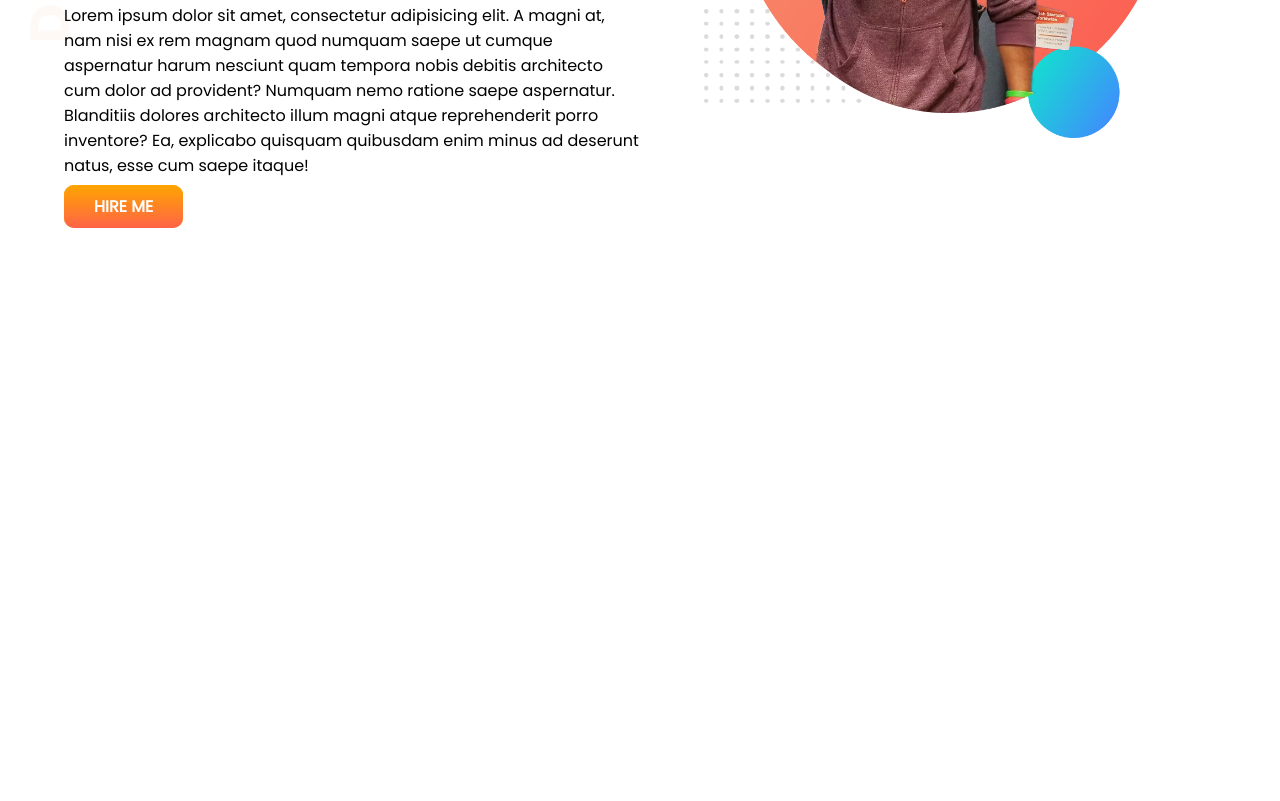
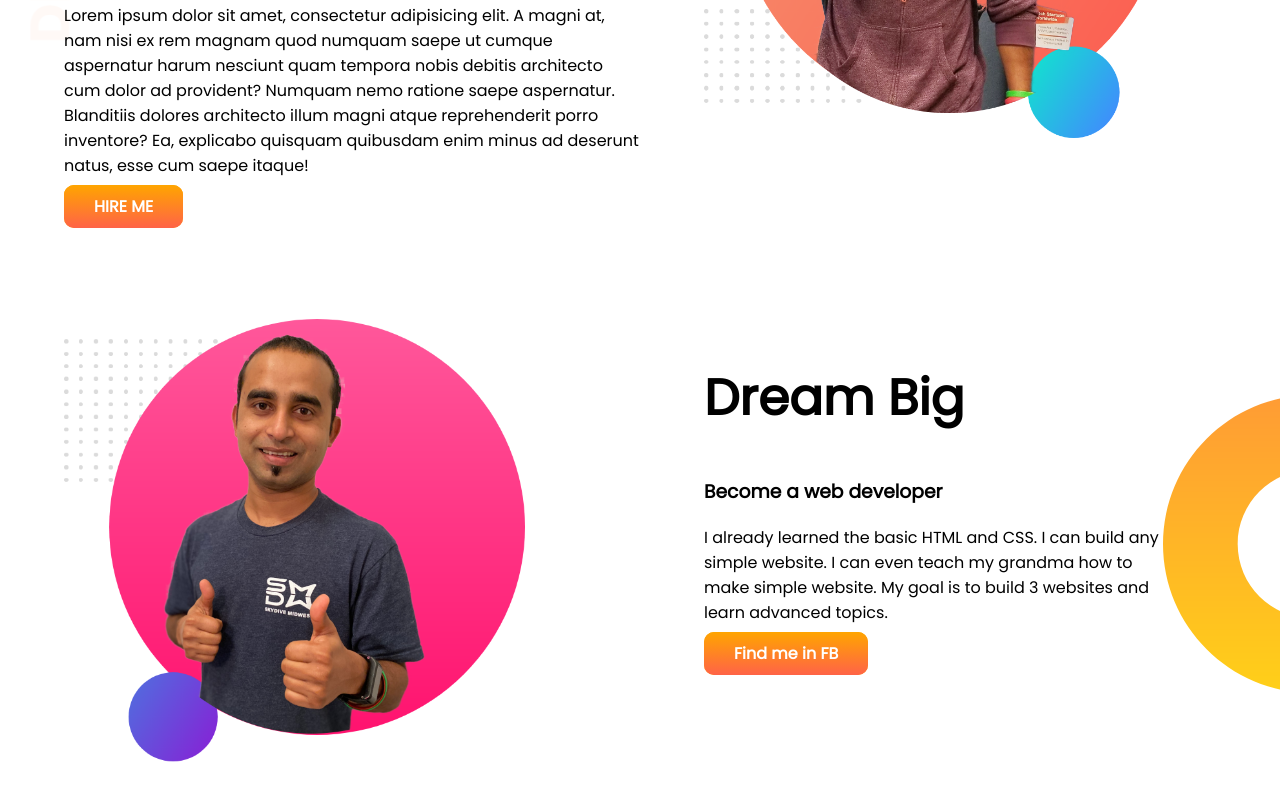
Before and after one commit to Indronilnrk99/developer-portfolio, a plain HTML site: page index.html in a window 1280 px wide. Shown: the part 319-1120 px from the top of the page. Before the commit the page ends 800 px from the top, so only its background shows below. Drawn offline with Linux system fonts and the light colour scheme.

Commit message:
dream added

```diff
--- a/index.html
+++ b/index.html
@@ -30,6 +30,20 @@
             <img src="images/jhankar.png" alt="">
         </div>
     </section>
+    <section class="dream-big">
+        <div class="half-width">
+            <img src="images/jhankar2.png" alt="">
+        </div>
+
+        <div class="half-width">
+            <h1>Dream Big</h1>
+            <h3>Become a web developer</h3>
+            <p>I already learned the basic HTML and CSS. I can build any simple website. I can even teach my grandma how
+                to make simple website. My goal is to build 3 websites and learn advanced topics.</p>
+            <a class="link-button" target="blank" href="https://www.facebook.com/neal.vr.9/">Find me in FB</a>
+        </div>
+
+    </section>
 </body>
 
 </html>
--- a/style.css
+++ b/style.css
@@ -10,6 +10,7 @@ h1{
 }
 section{
     display: flex;
+    margin-bottom: 100px;
 }
 .half-width{
     width: 50%;
@@ -31,3 +32,11 @@ section{
     background-image: url(images/top-banner.png);
     background-repeat: no-repeat;
 }
+.dream-big{
+    background-image: url(images/dream-bg.png);
+    background-repeat: no-repeat;
+    background-position: right;
+}
+.dream-big p{
+    padding-right: 100px;
+}
```
